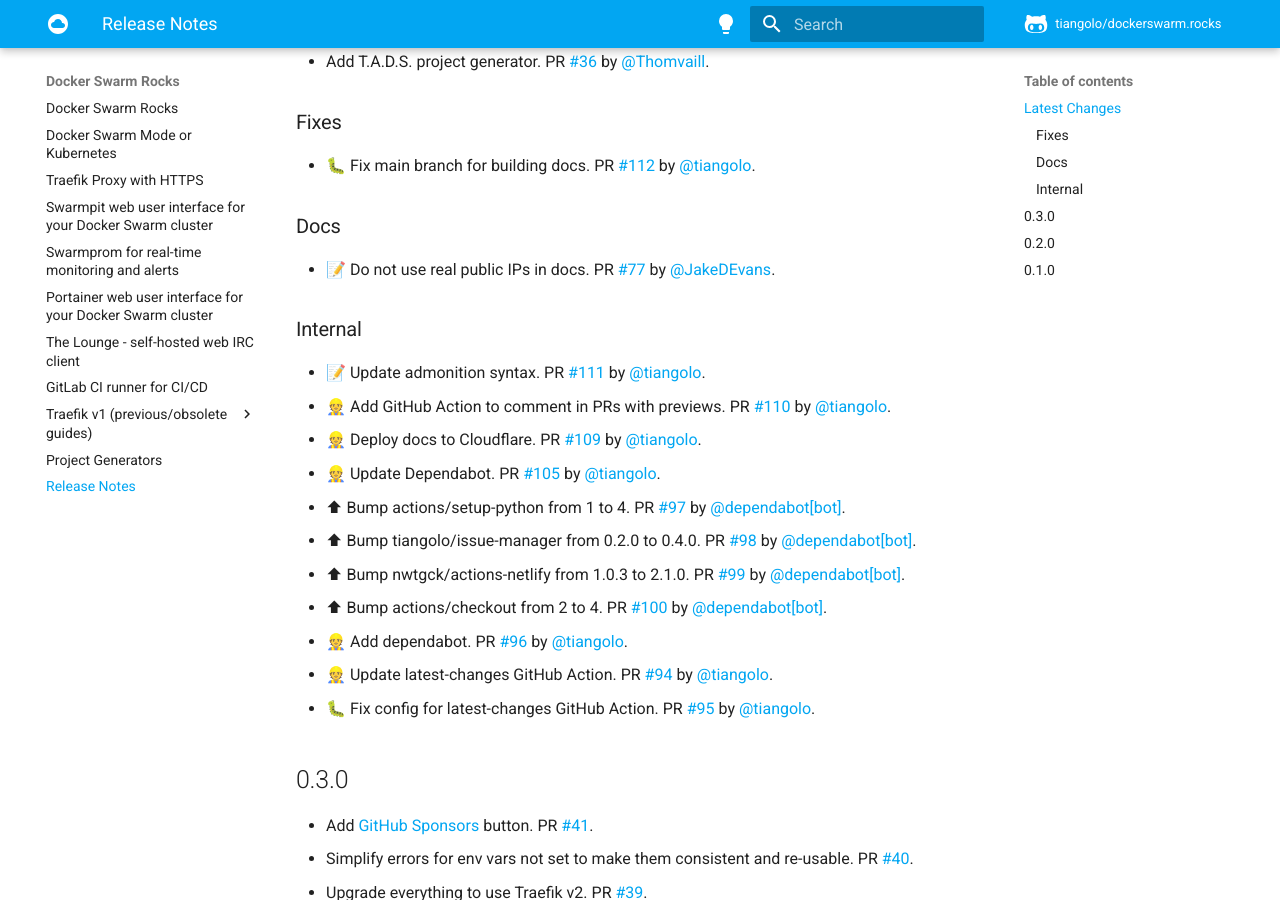
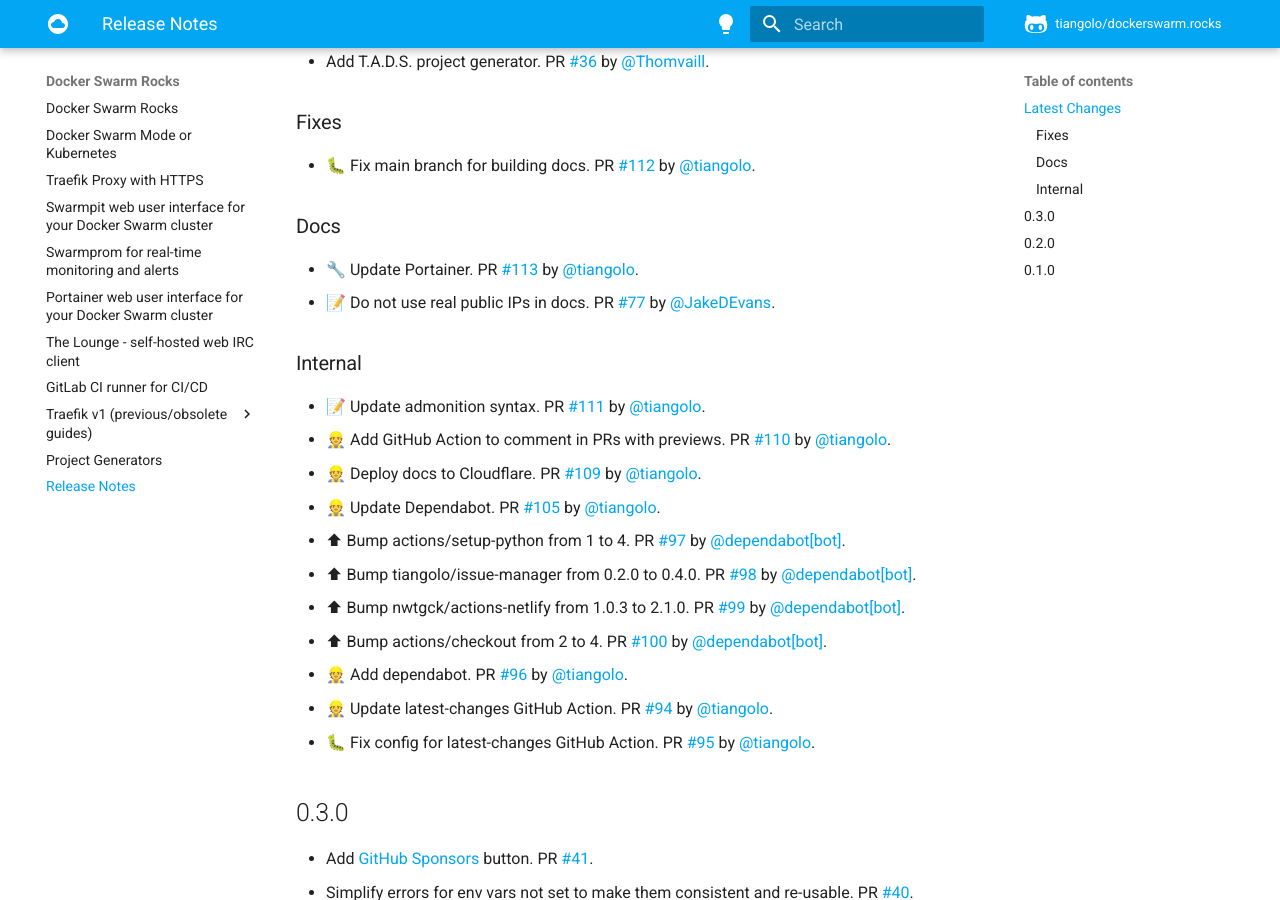
Before and after one commit to tiangolo/dockerswarm.rocks, an MkDocs documentation site: the page built from docs/release-notes.md, in a window 1280 px wide and 900 px high, scrolled down 450 px. Built offline with MkDocs 1.6.1 and Material for MkDocs 9.7.7, drawn with Linux system fonts in a browser that asks for light colours; comment, search, counter and statistics services are not loaded.

Commit message:
📝 Update release notes

```diff
--- a/docs/release-notes.md
+++ b/docs/release-notes.md
@@ -18,6 +18,7 @@
 
 ### Docs
 
+* 🔧 Update Portainer. PR [#113](https://github.com/tiangolo/dockerswarm.rocks/pull/113) by [@tiangolo](https://github.com/tiangolo).
 * 📝 Do not use real public IPs in docs. PR [#77](https://github.com/tiangolo/dockerswarm.rocks/pull/77) by [@JakeDEvans](https://github.com/JakeDEvans).
 
 ### Internal
```
